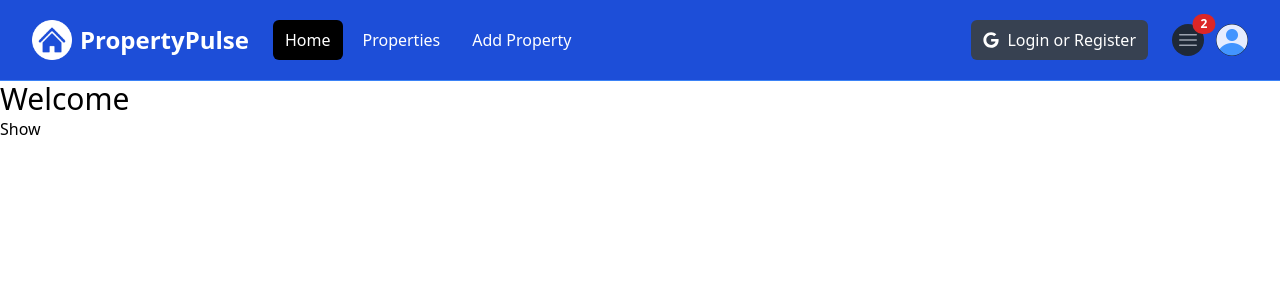
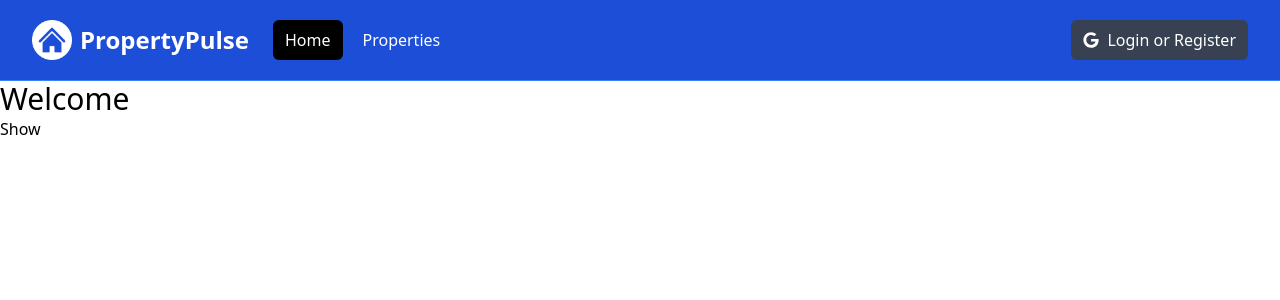
Before and after one commit to IhratPramudya/Property-Plus, a Next.js app: page / in a window 1280 px wide. Shown: the top 300 px of the page. Built offline with nearby package versions, Linux system fonts and the light colour scheme.

Commit message:
Add Logged and logged in logical bug

```diff
--- a/components/Navbar.jsx
+++ b/components/Navbar.jsx
@@ -74,7 +74,7 @@ const Navbar = () => {
                   className={`${pathname === '/properties' ? 'bg-black' : ''}
                   text-white hover:bg-gray-900 hover:text-white rounded-md px-3 py-2`}
                 >Properties</Link>
-                {setIsLoggedIn && (
+                {isLoggedIn && (
                   <Link
                     href="/properties/add"
                     className={`${pathname === '/properties/add' ? 'bg-black' : ''}
@@ -86,6 +86,7 @@ const Navbar = () => {
           </div>
 
           {/* <!-- Right Side Menu (Logged Out) --> */}
+          {!isLoggedIn && (
             <div className="hidden md:block md:ml-6">
               <div className="flex items-center">
                 <button
@@ -96,8 +97,11 @@ const Navbar = () => {
                 </button>
               </div>
             </div>
+          )}
+
 
           {/* <!-- Right Side Menu (Logged In) --> */}
+          {isLoggedIn && (
             <div
               className="absolute inset-y-0 right-0 flex items-center pr-2 md:static md:inset-auto md:ml-6 md:pr-0"
             >
@@ -181,6 +185,8 @@ const Navbar = () => {
                 )}
               </div>
             </div>
+          )}
+
         </div>
       </div>
 
@@ -203,12 +209,14 @@ const Navbar = () => {
               className={`${pathname === '/properties/add' ? 'bg-black' : ''}
               text-white block rounded-md px-3 py-2 text-base font-medium`}
             >Add Property</Link>
+            {isLoggedIn && (
               <button
                 className="flex items-center text-white bg-gray-700 hover:bg-gray-900 hover:text-white rounded-md px-3 py-2 my-4"
               >
                 <i className="fa-brands fa-google mr-2"></i>
                 <span>Login or Register</span>
               </button>
+            )}
           </div>
         </div>
       )}
```
Also changed, not shown: components/Hero.jsx (added). Lines whose indentation alone changed are shown as unchanged.
